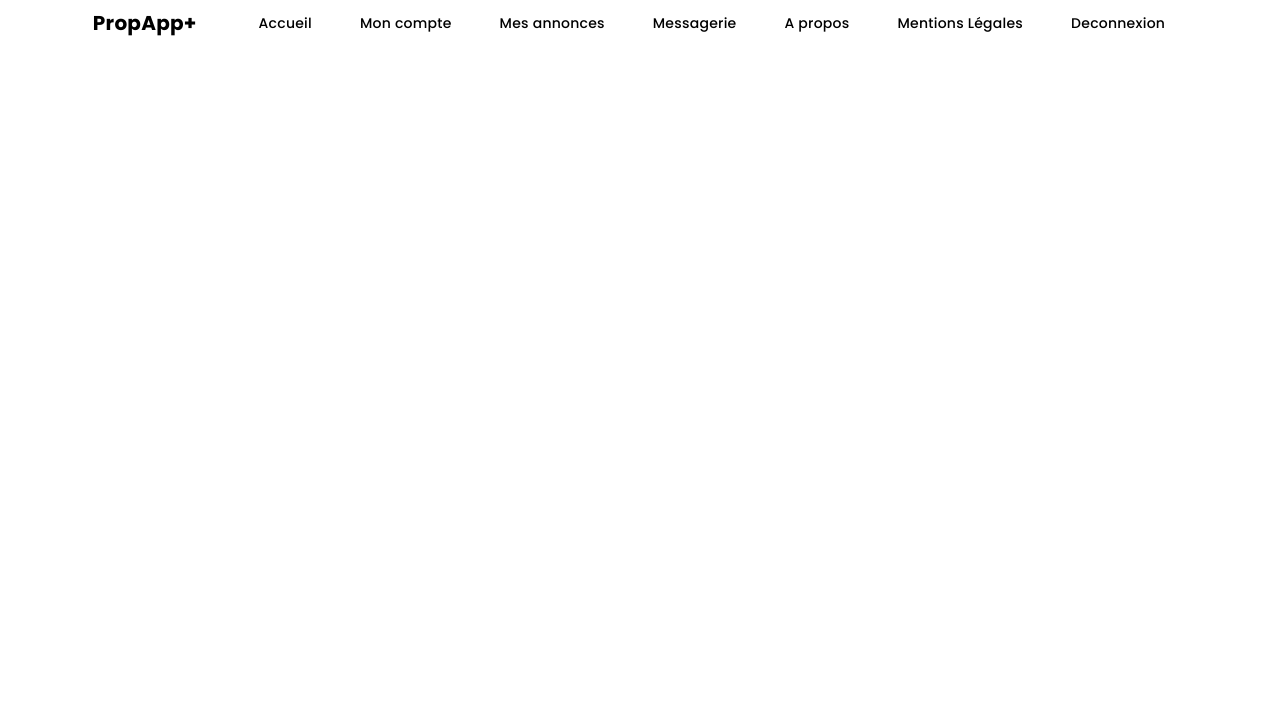
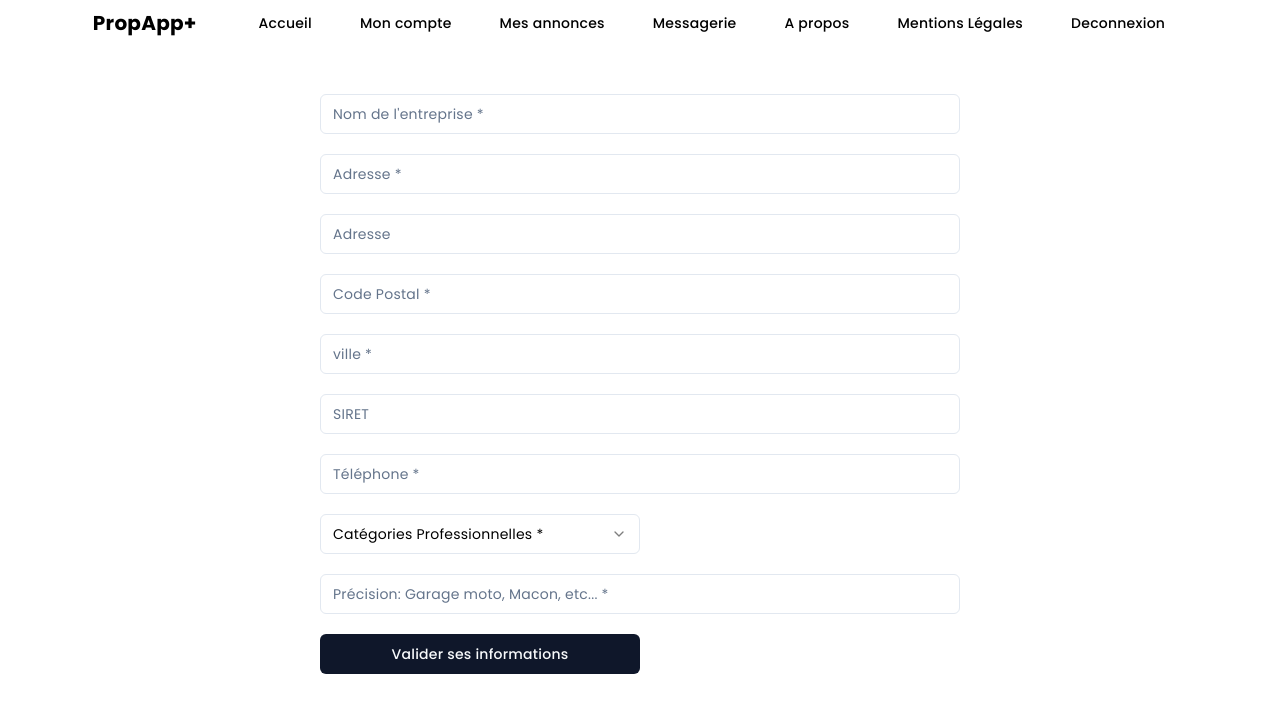
Before and after one commit to Tonyac-create/ProApp_Front, a React (Vite) app: page /announces in a window 1280 px wide. Shown: the top 712 px of the page. Built offline with nearby package versions, Linux system fonts and the light colour scheme.

Commit message:
fix error inputs with onChange

```diff
--- a/src/components/Forms/EndSignUpForm.tsx
+++ b/src/components/Forms/EndSignUpForm.tsx
@@ -8,49 +8,80 @@ import {
   SelectValue,
 } from "@/components/ui/select";
 import { Button } from "../ui/button";
+import { useState } from "react";
 
 function EndSignUpForm({ filteredEnterprise, isOpenUpdateForm }: any) {
+  const [formData, setFormData] = useState({
+    enterpriseName: isOpenUpdateForm ? filteredEnterprise.enterprise_name : "",
+    addressRequired: isOpenUpdateForm ? filteredEnterprise.address : "",
+    address: isOpenUpdateForm ? filteredEnterprise.address : "",
+    zipCode: isOpenUpdateForm ? filteredEnterprise.zip_code : "",
+    town: isOpenUpdateForm ? filteredEnterprise.town : "",
+    siret: isOpenUpdateForm ? filteredEnterprise.siret : "",
+    phone: isOpenUpdateForm ? filteredEnterprise.phone : "",
+    type: isOpenUpdateForm ? filteredEnterprise.type : "",
+  });
+
+  const handleInputChange = (e: any) => {
+    const { name, value } = e.target;
+    setFormData({ ...formData, [name]: value });
+  };
+
   return (
     <form className="flex flex-col gap-5 w-1/2">
       <Input
         required
         type="text"
+        name="enterpriseName"
         placeholder="Nom de l'entreprise *"
-        value={isOpenUpdateForm ? filteredEnterprise.enterprise_name : ""}
+        value={formData.enterpriseName}
+        onChange={(e) => handleInputChange(e)}
       />
       <Input
         required
         type="text"
+        name="addressRequired"
         placeholder="Adresse *"
-        value={isOpenUpdateForm ? filteredEnterprise.address : ""}
+        value={formData.addressRequired}
+        onChange={(e) => handleInputChange(e)}
       />
       <Input
         type="text"
+        name="address"
         placeholder="Adresse"
-        value={isOpenUpdateForm ? filteredEnterprise.address : ""}
+        value={formData.addressRequired}
+        onChange={(e) => handleInputChange(e)}
       />
       <Input
         required
         type="number"
+        name="zipcode"
         placeholder="Code Postal *"
-        value={isOpenUpdateForm ? filteredEnterprise.zip_code : ""}
+        value={formData.zipCode}
+        onChange={(e) => handleInputChange(e)}
       />
       <Input
         required
         type="text"
+        name="town"
         placeholder="ville *"
-        value={isOpenUpdateForm ? filteredEnterprise.town : ""}
+        value={formData.town}
+        onChange={(e) => handleInputChange(e)}
       />
       <Input
         type="text"
+        name="town"
         placeholder="SIRET"
-        value={isOpenUpdateForm ? filteredEnterprise.siret : ""}
+        value={formData.town}
+        onChange={(e) => handleInputChange(e)}
       />
       <Input
         required
         type="text"
+        name="phone"
         placeholder="Téléphone *"
-        value={isOpenUpdateForm ? filteredEnterprise.phone : ""}
+        value={formData.phone}
+        onChange={(e) => handleInputChange(e)}
       />
       <Select>
         <SelectTrigger className="w-2/4">
@@ -77,11 +108,15 @@ function EndSignUpForm({ filteredEnterprise, isOpenUpdateForm }: any) {
       </Select>
       <Input
         type="text"
+        name="phone"
         placeholder="Précision: Garage moto, Macon, etc... *"
-        value={isOpenUpdateForm ? filteredEnterprise.type : ""}
+        value={formData.type}
+        onChange={(e) => handleInputChange(e)}
       />
-      <Button type="submit">Valider ses informations</Button>
-      {isOpenUpdateForm ? <Button>Annuler</Button> : ""}
+      <Button className="w-1/2" type="submit">
+        Valider ses informations
+      </Button>
+      {isOpenUpdateForm ? <Button className="w-1/2">Annuler</Button> : ""}
     </form>
   );
 }
--- a/src/pages/Announces.tsx
+++ b/src/pages/Announces.tsx
@@ -1,8 +1,8 @@
 // import React from 'react'
 
 // import AnnouncementCard from "@/components/Cards/AnnouncementCard"
-import EndSignUpForm from "@/components/Forms/EndSignUpForm"
-import ConnectedLayout from "@/components/Layouts/ConnectedLayout"
+import EndSignUpForm from "@/components/Forms/EndSignUpForm";
+import ConnectedLayout from "@/components/Layouts/ConnectedLayout";
 
 function Announces() {
   return (
@@ -10,9 +10,10 @@ function Announces() {
       <ConnectedLayout>
         {/* <AnnouncementCard />
                 <AnnouncementCard /> */}
+        <EndSignUpForm />
       </ConnectedLayout>
     </>
-    )
+  );
 }
 
-export default Announces
+export default Announces;
```
Lines whose indentation alone changed are shown as unchanged.
